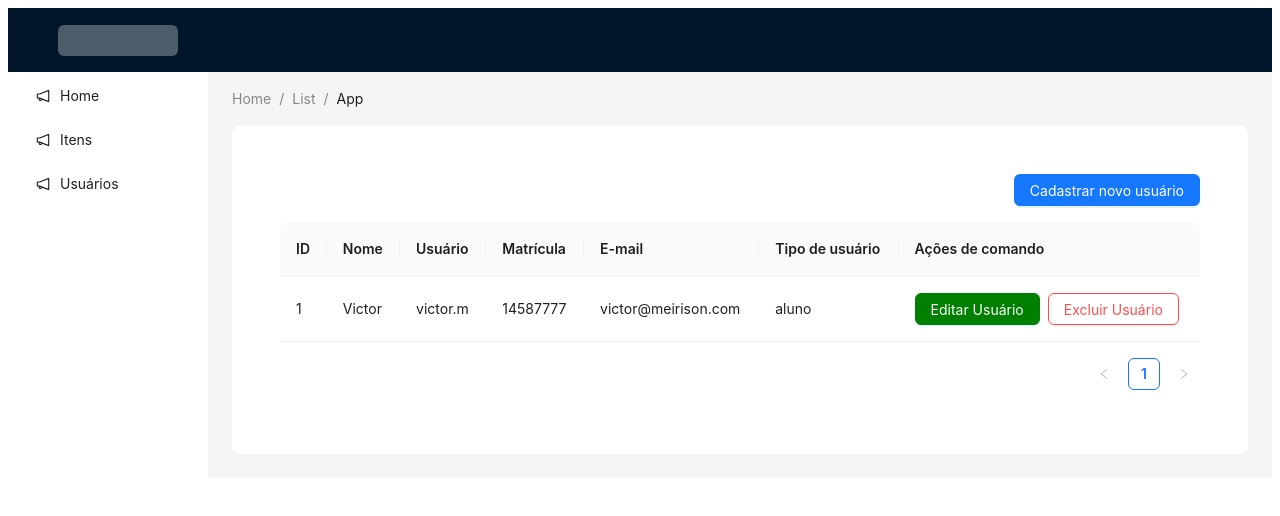
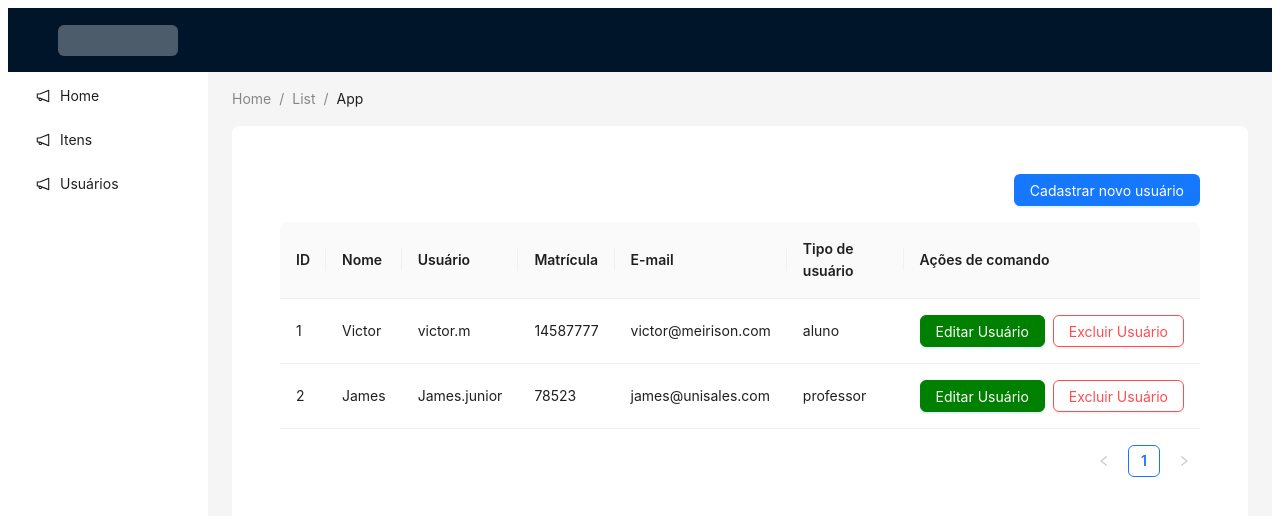
Before and after one commit to Fabrica-Unisales/pie-manager-front, a Next.js app: page /usuarios in a window 1280 px wide. Shown: the top 516 px of the page. Built offline with nearby package versions, Linux system fonts and the light colour scheme; what @ant-design/nextjs-registry would draw is missing.

Commit message:
Inserindo o usuário do professor no UsuariosMocks.

```diff
--- a/src/mocks/UsuariosMocks.js
+++ b/src/mocks/UsuariosMocks.js
@@ -10,6 +10,18 @@ export default class UsersMocks {
         usuario: 'victor.m',
         tipo: 'aluno',
       },
+
+      {
+        id: '2',
+        nome: 'James',
+        email: 'james@unisales.com',
+        senha: 'james123',
+        matricula: '78523',
+        usuario: 'James.junior',
+        tipo: 'professor',
+      },
+
+
     ];
 
     const users = { data, nextId: 2, length: data.length };
```
